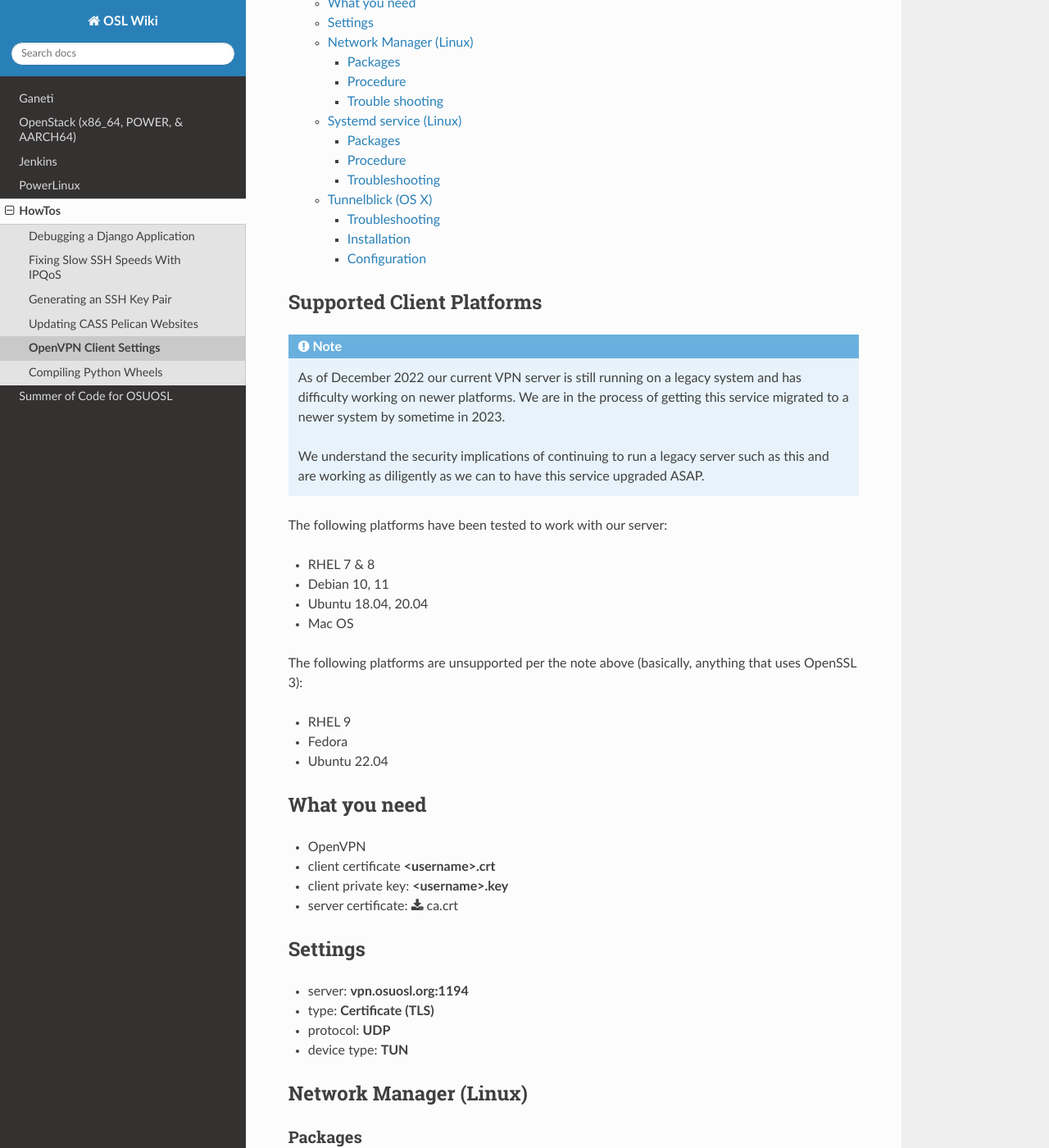
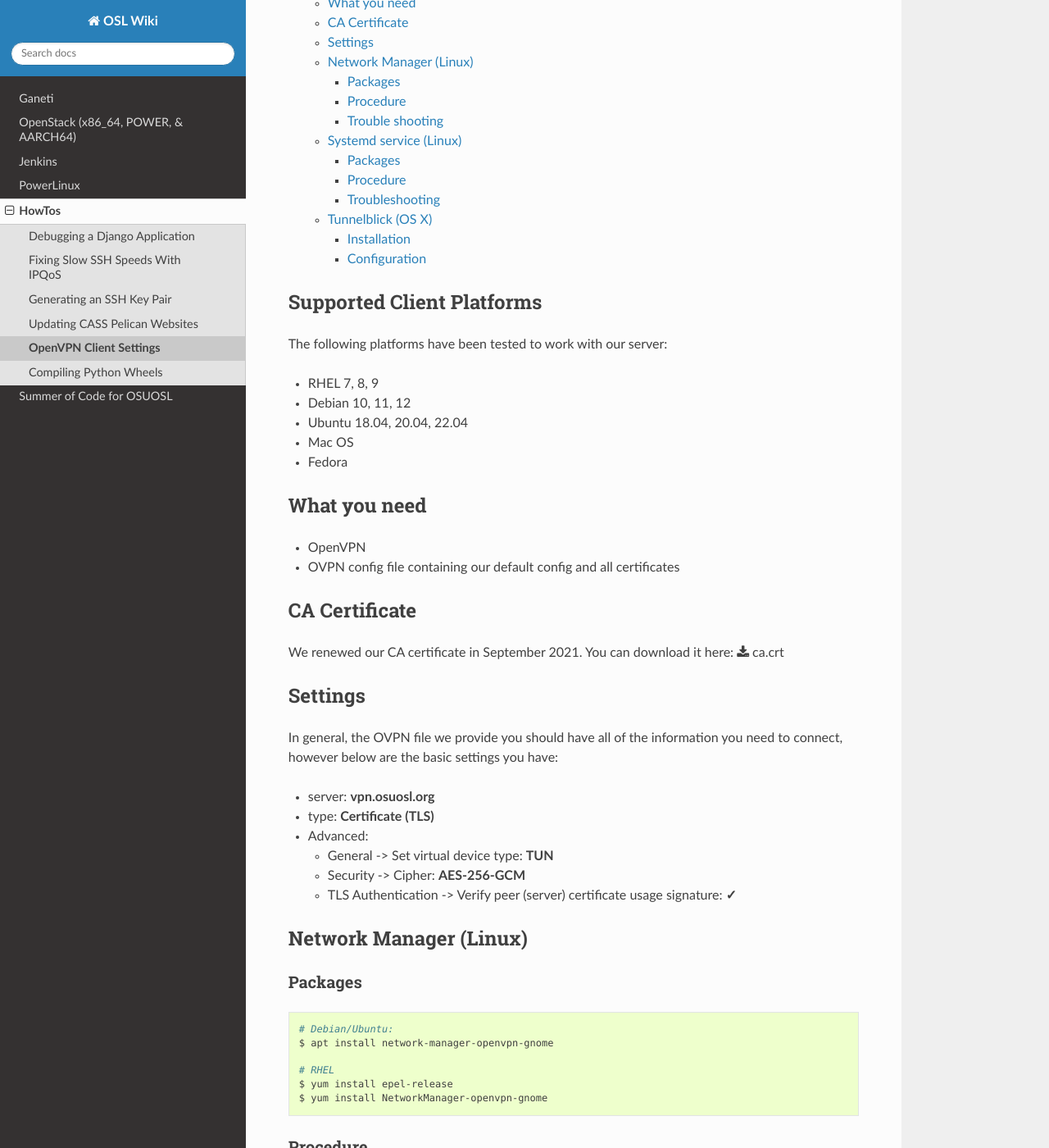
Before and after one commit to osuosl/wiki, a Sphinx documentation site: the page built from source/howtos/vpn_config.rst, in a window 1280 px wide and 1400 px high, scrolled down 252 px. Shown: the whole window at 82% size. Built offline with Sphinx 7.4.7 and the Read the Docs theme 2.0.0, drawn with Linux system fonts in a browser that asks for light colours; some of the changed text lies outside the part shown.

Commit message:
Update OpenVPN docs to match new Chef managed service
Signed-off-by: Lance Albertson <lance@osuosl.org>

```diff
--- a/source/_static/files/osuosl-debian.conf
+++ /dev/null
@@ -1,21 +0,0 @@
-client
-dev tun
-proto udp
-remote-cert-tls server
-remote vpn.osuosl.org 1194
-
-ca /etc/openvpn/client/ca.crt
-cert /etc/openvpn/client/<username>.crt
-key /etc/openvpn/client/<username>.key
-
-resolv-retry infinite
-nobind
-user nobody
-group nogroup
-persist-key
-persist-tun
-mute-replay-warnings
-script-security 2
-tls-version-min 1.0
-verb 4
-cipher BF-CBC
--- a/source/_static/files/osuosl-rhel.conf
+++ /dev/null
@@ -1,20 +0,0 @@
-client
-dev tun
-proto udp
-remote-cert-tls server
-remote vpn.osuosl.org 1194
-
-ca /etc/openvpn/client/ca.crt
-cert /etc/openvpn/client/<username>.crt
-key /etc/openvpn/client/<username>.key
-
-resolv-retry infinite
-nobind
-user nobody
-group nobody
-persist-key
-persist-tun
-mute-replay-warnings
-script-security 2
-tls-version-min 1.0
-verb 4
--- a/source/_static/files/osuosl-ubuntu.conf
+++ /dev/null
@@ -1,20 +0,0 @@
-client
-dev tun
-proto udp
-remote-cert-tls server
-remote vpn.osuosl.org 1194
-
-ca /etc/openvpn/client/ca.crt
-cert /etc/openvpn/client/<username>.crt
-key /etc/openvpn/client/<username>.key
-
-resolv-retry infinite
-nobind
-user nobody
-group nogroup
-persist-key
-persist-tun
-mute-replay-warnings
-script-security 2
-tls-version-min 1.0
-verb 4
--- a/source/howtos/vpn_config.rst
+++ b/source/howtos/vpn_config.rst
@@ -8,42 +8,38 @@
 Supported Client Platforms
 --------------------------
 
-.. note::
-
-  As of December 2022 our current VPN server is still running on a legacy system and has difficulty working on newer
-  platforms. We are in the process of getting this service migrated to a newer system by sometime in 2023.
-
-  We understand the security implications of continuing to run a legacy server such as this and are working as
-  diligently as we can to have this service upgraded ASAP.
-
 The following platforms have been tested to work with our server:
 
-- RHEL 7 & 8
-- Debian 10, 11
-- Ubuntu 18.04, 20.04
+- RHEL 7, 8, 9
+- Debian 10, 11, 12
+- Ubuntu 18.04, 20.04, 22.04
 - Mac OS
-
-The following platforms are unsupported per the note above (basically, anything that uses OpenSSL 3):
-
-- RHEL 9
 - Fedora
-- Ubuntu 22.04
 
 What you need
 -------------
 
 - OpenVPN
-- client certificate  **<username>.crt**
-- client private key: **<username>.key**
-- server certificate: :download:`ca.crt </_static/files/ca.crt>`
+- OVPN config file containing our default config and all certificates
+
+CA Certificate
+--------------
+
+We renewed our CA certificate in September 2021. You can download it here: :download:`ca.crt </_static/files/ca.crt>`
 
 Settings
 --------
 
-- server: **vpn.osuosl.org:1194**
+In general, the OVPN file we provide you should have all of the information you need to connect, however below are the
+basic settings you have:
+
+- server: **vpn.osuosl.org**
 - type: **Certificate (TLS)**
-- protocol: **UDP**
-- device type: **TUN**
+- Advanced:
+
+  - General -> Set virtual device type: **TUN**
+  - Security ->  Cipher: **AES-256-GCM**
+  - TLS Authentication -> Verify peer (server) certificate usage signature: **✓**
 
 Network Manager (Linux)
 -----------------------
@@ -63,31 +59,10 @@
 Procedure
 ~~~~~~~~~
 - Install the packages mentioned above
-- Copy your key, certificate, and server certificate to ``~/.openvpn`` and then run ``chmod 600 ~/.openvpn*``
 - Open Network Manager
-- Add VPN -> OpenVPN:
-
-  - Identity
-
-    - Name:  **OSUOSL VPN**
-    - Gateway: **vpn.osuosl.org**
-    - Type: **Certificates (TLS)**
-    - User Certificate: **<username>.crt**
-    - CA Certificate:  **ca.crt**
-    - Private Key: **<username>.key**
-    - Advanced:
-
-      - General -> Set virtual device type: **TUN**
-      - Security ->  Cipher: **BF-CBC**
-      - TLS Authentication -> TLS min version: **1.0**
-  - IPv4
-
-    - Routes -> Use this connection only for resources on its network: **✔** (if unchecked, all network traffic is
-      routed through the VPN)
-  - IPv6
-
-    - IPv6 Method -> Disable: **✔**
-- Add
+- Click the **+** to create a new VPN connection
+- Click on **Import from file..**
+- Use the ``.ovpn`` file we gave you
 - Click on the Network Manager status bar icon and select **VPN Off -> Connect**
 - Wait until connection is established
 - Check connection:
@@ -98,8 +73,11 @@
 Trouble shooting
 ~~~~~~~~~~~~~~~~
 
-Shotgun style - try again, reboot, disable network devices, do the chicken dance. If all else fails, try the command
-line version. If that works, try this again, maybe it just didn't like you the first time.
+Check the system logs by doing the following:
+
+.. code-block:: console
+
+  journalctl -t nm-openvpn
 
 Systemd service (Linux)
 -----------------------
@@ -122,18 +100,13 @@
 ~~~~~~~~~
 
 - Install the packages mentioned above
-- Copy your key, certificate, and server certificate to ``/etc/openvpn/client/`` and then run ``chmod 600
-  /etc/openvpn/client/*``
-- Download the following config file and update the key names to match what you have:
+- Copy the ``.ovpn`` file we gave you as ``/etc/openvpn/client/osuosl.conf``
 
-  - Ubuntu :download:`osuosl.conf </_static/files/osuosl-ubuntu.conf>`
-  - Debian :download:`osuosl.conf </_static/files/osuosl-debian.conf>`
-  - RHEL :download:`osuosl.conf </_static/files/osuosl-rhel.conf>`
+.. note::
 
-.. code-block::
+  For Debian/Ubuntu users: You will need to change the ``group`` from ``nobody`` to ``nogroup``
 
-  wget -O /etc/openvpn/client/osuosl.conf # <url from above>
-
+- Change permissions: ``chmod 0600 /etc/openvpn/client/osuosl.conf``
 - Enable and start the OpenVPN client service:
 
 .. code-block:: bash
@@ -159,22 +132,6 @@
 ------------------
 
 Tunnelblick is a free, open source gui for OpenVPN on OS X that allows for easy control of the OpenVPN client.
-
-Troubleshooting
-~~~~~~~~~~~~~~~
-
-The version of OpenVPN we are running is incompatible with OpenVPN client v2.4+ on OS X.  If you are running OS X,
-please use OpenVPN v2.3 to connect to the VPN.
-
-Disabling LZO compression may help on older OpenVPN instances.
-
-In addition, the version of OpenVPN we are running is incompatible with TLSv1.2, so if you are running into issues
-(such as on Debian 10), please do the following in ``/etc/ssl/openssl.cnf``::
-
-  #MinProtocol = TLSv1.2
-  MinProtocol = TLSv1
-
-We plan to resolve this issue soon.
 
 Installation
 ~~~~~~~~~~~~
@@ -199,7 +156,6 @@
 
 .. note::
 
-    You may need to check ``Tunnel all IPv4`` under the advanced settings for
-    the ``osuosl`` profile.
+    You may need to check ``Tunnel all IPv4`` under the advanced settings for the ``osuosl`` profile.
 
 .. _downloads: https://tunnelblick.net/downloads.html
```
Also changed, not shown: other parts of source/howtos/vpn_config.rst (+1 -1 lines), 1 other file.
